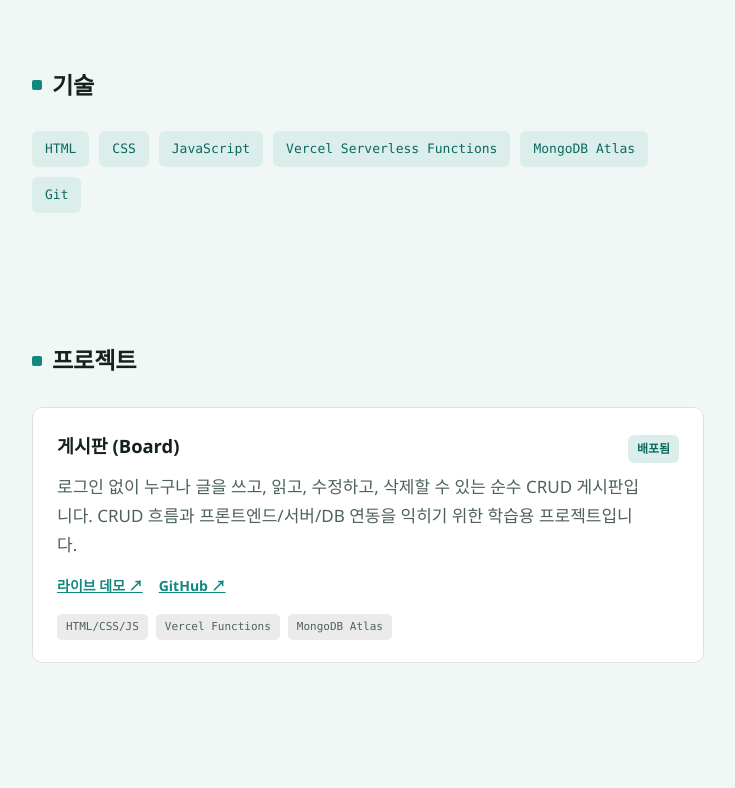
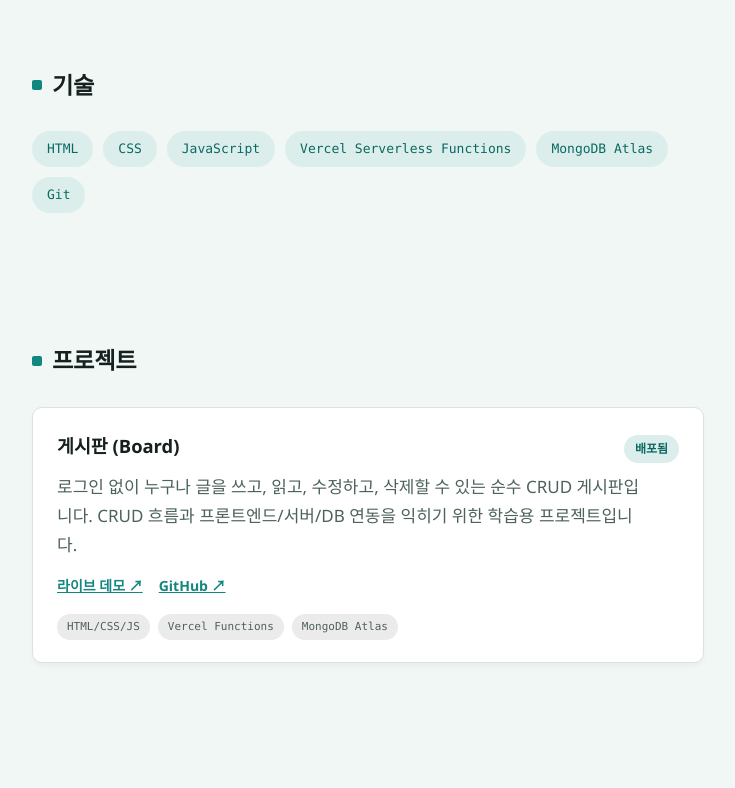
Before and after one commit to parkjongbin0520-spec/parkjongbin0520-spec.github.io, a plain HTML site: page index.html in a window 1280 px wide. Shown: the part 780-1568 px from the top of the page, without its empty margins (272-1007 px from the left). Drawn offline with Linux system fonts and the light colour scheme.

Commit message:
style: Dribbble 벤치마킹 반영 - 카드에 미세한 그림자, 태그/배지를 pill형으로

```diff
--- a/css/style.css
+++ b/css/style.css
@@ -172,8 +172,8 @@ section { padding: 64px 0; scroll-margin-top: 64px; }
 .stamp {
   font-family: var(--mono);
   font-size: 13px;
-  border-radius: 6px;
-  padding: 7px 13px;
+  border-radius: 9999px;
+  padding: 7px 15px;
   color: var(--accent-deep);
   background: var(--accent-tint);
 }
@@ -186,6 +186,7 @@ section { padding: 64px 0; scroll-margin-top: 64px; }
   border: 1px solid var(--card-line);
   border-radius: 10px;
   padding: 22px 24px;
+  box-shadow: 0px 4px 4px 0px rgba(0, 0, 0, 0.03);
 }
 
 .project-head {
@@ -199,8 +200,8 @@ section { padding: 64px 0; scroll-margin-top: 64px; }
   font-weight: 600;
   color: var(--accent-deep);
   background: var(--accent-tint);
-  border-radius: 6px;
-  padding: 4px 9px;
+  border-radius: 9999px;
+  padding: 4px 11px;
   white-space: nowrap;
 }
 .project-body { color: var(--ink-soft); }
@@ -213,8 +214,8 @@ section { padding: 64px 0; scroll-margin-top: 64px; }
   font-size: 11px;
   color: var(--ink-soft);
   background: var(--card-tag);
-  border-radius: 5px;
-  padding: 4px 9px;
+  border-radius: 9999px;
+  padding: 4px 10px;
 }
 
 /* ---------- blog / log ---------- */
```
